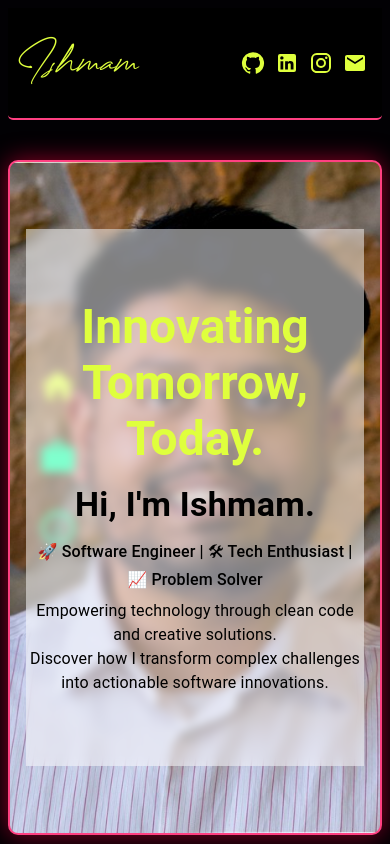
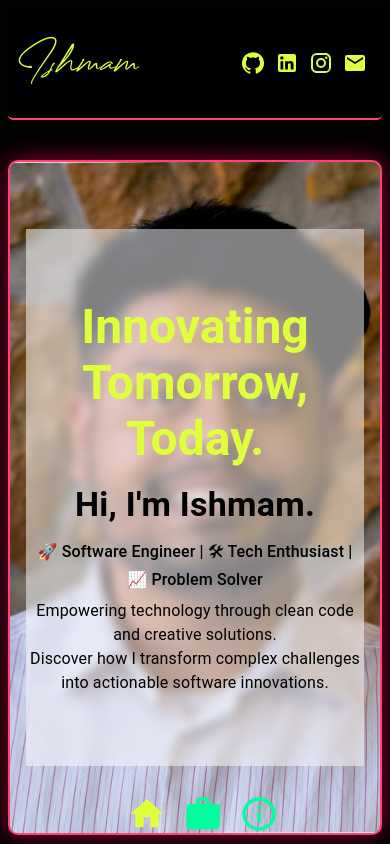
Before and after one commit to Ishmam97/portfolio_v2, a React (Create React App) app: page / in a window 390 px wide. Built offline with nearby package versions, Linux system fonts and the light colour scheme.

Commit message:
make hero responsive

```diff
--- a/src/components/NavSidebar.js
+++ b/src/components/NavSidebar.js
@@ -15,10 +15,28 @@ const NavSidebar = () => {
             justifyContent: 'center',
             display: 'flex',
             alignItems: 'center',
+            zIndex: 100,
+            '@media (max-width: 1366px)': {
+                width: '100%',
+                height:'60px',
+                bottom: 0, // Position at the bottom
+                top: 'auto', // Remove top positioning
+                marginTop:'5px',
+            }
         }}>
-            <List>
-                {renderNavItem("/", <HomeIcon sx={{fontSize:'2.5rem', marginBottom: '15px'}}/>)}
-                {renderNavItem("/projects", <WorkIcon sx={{fontSize:'2.5rem', marginBottom: '15px'}} />)}
+            <List sx={{
+                '@media (max-width: 1366px)': {
+                    display: 'flex',
+                    flexDirection: 'row',
+                    justifyContent: 'center',
+                }
+            }}>
+                {renderNavItem("/", <HomeIcon sx={{fontSize:'2.5rem', marginBottom: '15px','@media (max-width: 1366px)': {
+                    marginBottom: 0,
+            }}}/>)}
+                {renderNavItem("/projects", <WorkIcon sx={{fontSize:'2.5rem', marginBottom: '15px', '@media (max-width: 1366px)': {
+                    marginBottom: 0,
+            }}} />)}
                 {renderNavItem("/about", <InfoOutlinedIcon sx={{fontSize:'2.5rem'}} />)}
             </List>
         </Box>
```
